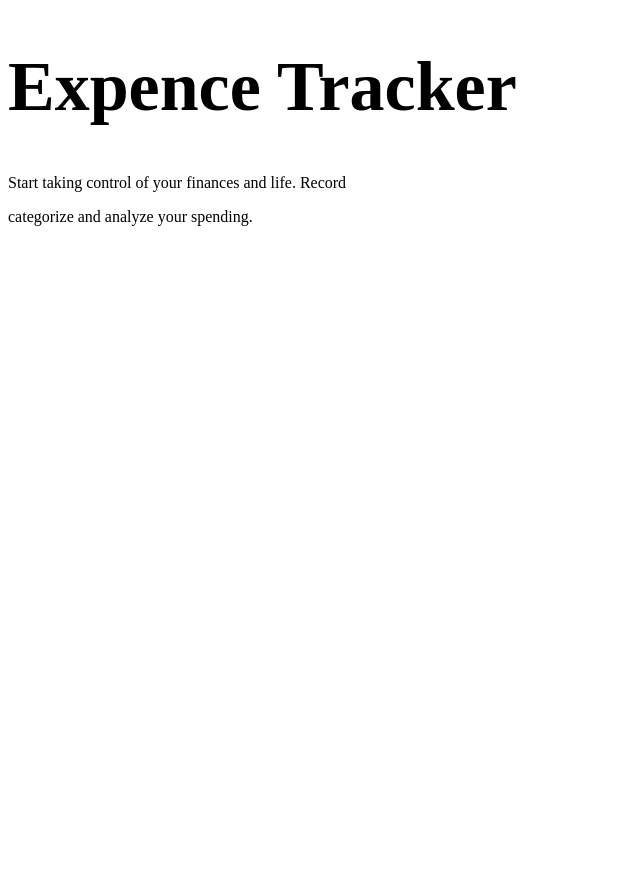
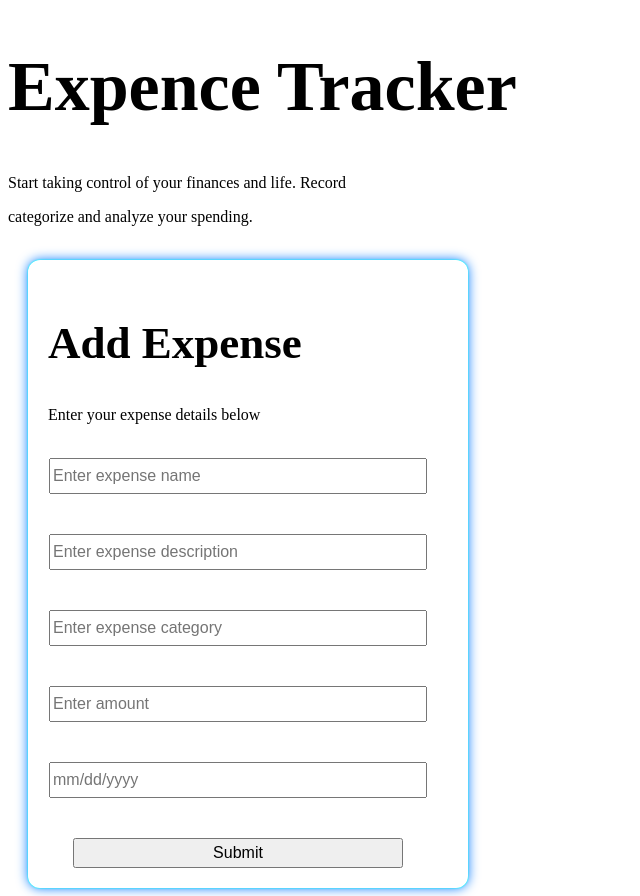
Before and after one commit to LavenderMorara/expense-tracker-codeChallenge, a React (Vite) app: page / in a window 1280 px wide. Shown: the whole page, without its empty margins (0-640 px from the left). Before the commit the page ends 800 px from the top, so only its background shows below. Built offline with nearby package versions, Linux system fonts and the light colour scheme.

Commit message:
made an expenseTable'

```diff
--- a/src/AddExpenseForm.jsx
+++ b/src/AddExpenseForm.jsx
@@ -0,0 +1,54 @@
+import React from 'react'
+import { expenses,generateNextId } from './expenses'
+
+const AddExpenseForm = () => {
+  return (
+   <div>
+    <div id="form-container">
+     <h2 id="miniheader"><strong>Add Expense</strong></h2>
+     <p>Enter your expense details below</p>
+     <br />
+     <form id="AddExpense">
+     <input
+     id="name"
+     placeholder="Enter expense name"
+     class="formInput"
+     type="text"
+      />
+     <input
+     id="description"
+     placeholder="Enter expense description"
+     class="formInput"
+     type="text"
+     />
+     <input
+     id="category"
+     placeholder="Enter expense category"
+     class="formInput"
+     type="text"
+     />
+     <input
+     id="expense"
+     placeholder="Enter amount"
+     class="formInput"
+     type="text"
+     />
+     <input
+     id="date"
+      placeholder="mm/dd/yyyy"
+     class="formInput"
+     type="text"
+     />
+     <button
+     id="submit"
+     type="submit"
+     >
+     Submit
+     </button>
+     </form>
+     </div>
+   </div>
+  )
+}
+
+export default AddExpenseForm
--- a/src/App.css
+++ b/src/App.css
@@ -1,3 +1,35 @@
 #increaseHeight{
   font-size: 70px;
 }
+
+#form-container{
+  background-color: white;
+  border-radius: 12px;
+  box-shadow: 0 0 1px #0ff, 0 0 2px #0ff, 0 0 12px rgb(0, 119, 255);
+  padding: 20px;
+  max-width: 400px;
+  margin-left: 20px ;
+}
+
+#miniheader{
+  font-size: 45px;
+}
+
+#AddExpense{
+  display: flex;
+  flex-direction: column;
+  align-items: center;
+  gap: 40px;
+  width: 380px;
+}
+
+.formInput{
+  height: 30px;
+  width: 370px;
+  font-size: 16px;
+}
+ #submit{
+  height: 30px;
+  width: 330px;
+  font-size: 16px;
+ }
--- a/src/Header.jsx
+++ b/src/Header.jsx
@@ -1,5 +1,6 @@
 import React from 'react'
 import './App.css'
+import AddExpenseForm from './AddExpenseForm'
 
 const Header = () => {
   return (
@@ -7,7 +8,12 @@ const Header = () => {
     <h1 id="increaseHeight"><strong>Expence Tracker</strong></h1>
     <p>Start taking control of your finances and life. Record</p>
     <p>categorize and analyze your spending.</p>
+    <br />
+    <div>
+        <AddExpenseForm/>
+    </div>
     </>
+
   )
 }
 
```
Also changed, not shown: src/ExpenseTable.jsx (added, +22 -0 lines).
